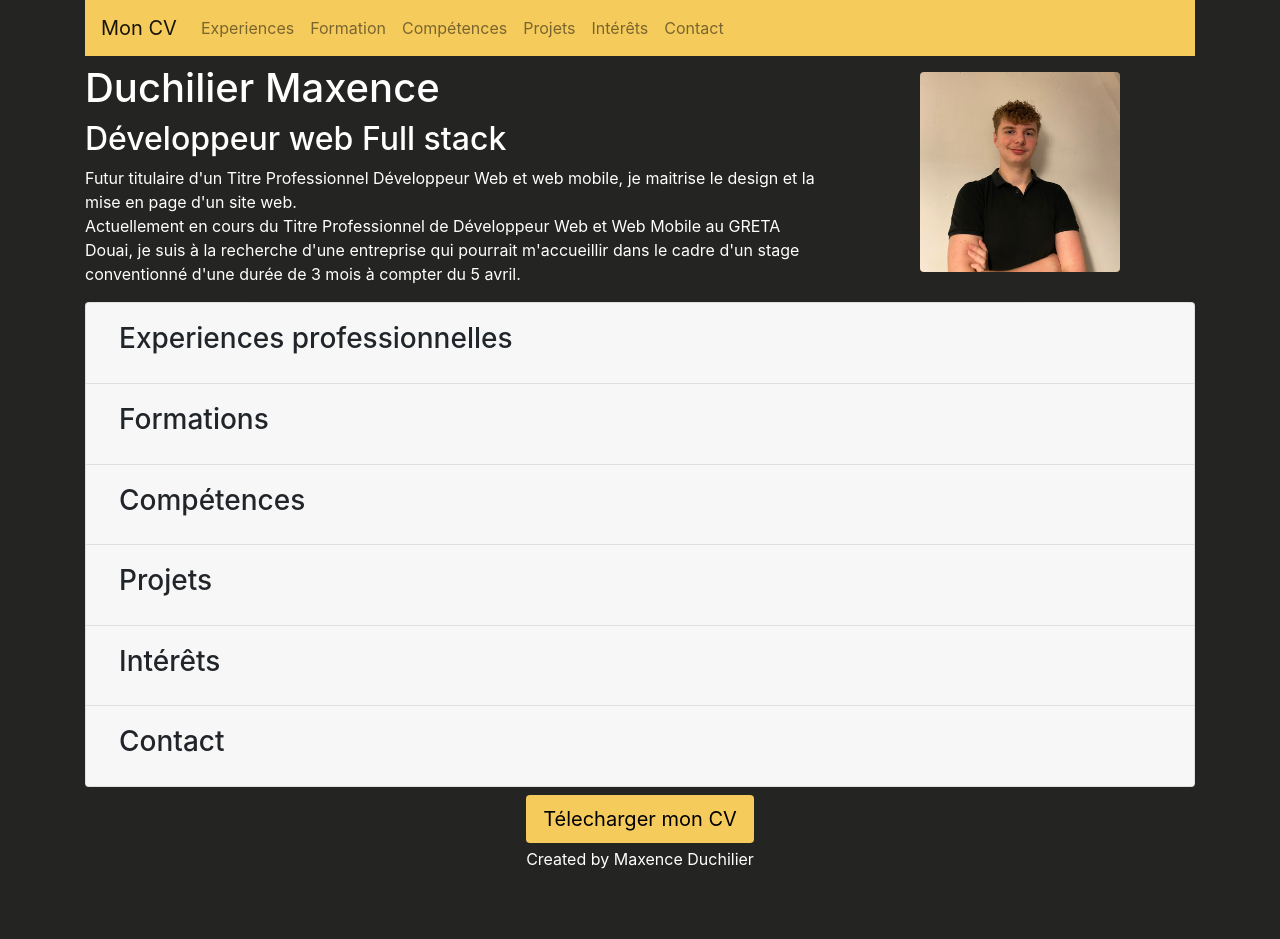
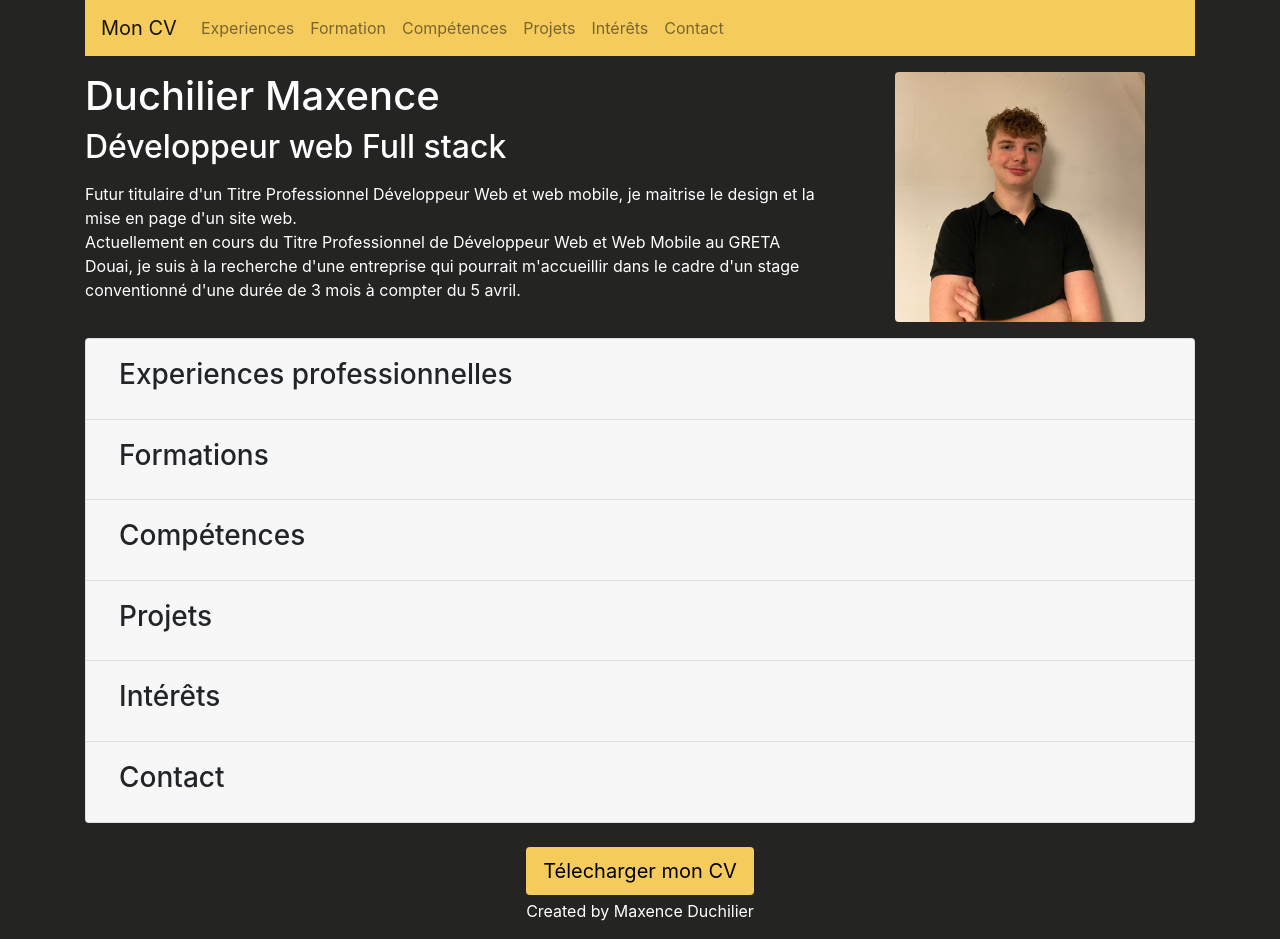
Before and after one commit to Shiipin/CV, a plain HTML site: page index.html in a window 1280 px wide. Before the commit the page ends 887 px from the top, so only its background shows below. Drawn offline with Linux system fonts and the light colour scheme.

Commit message:
Changement de taille

```diff
--- a/index.html
+++ b/index.html
@@ -46,18 +46,18 @@
 
         <div class="row">
             <div class="col-lg-8" id="information">
-                <h1 class="mt-2">Duchilier  Maxence</h1>
+                <h1 class="mt-3">Duchilier  Maxence</h1>
                 <h2>Développeur web Full stack</h2>
 
 
-                <p class="mt-2">Futur titulaire d'un Titre Professionnel Développeur Web et web mobile, je maitrise le design et la mise en page d'un site web. <br/>
+                <p class="mt-3">Futur titulaire d'un Titre Professionnel Développeur Web et web mobile, je maitrise le design et la mise en page d'un site web. <br/>
 
                     Actuellement en cours du Titre Professionnel de Développeur Web et Web Mobile au GRETA Douai, je suis à
                     la recherche d'une entreprise qui pourrait m'accueillir dans le cadre d'un stage conventionné d'une
                     durée de 3 mois à compter du 5 avril.</p>
             </div>
             <div class="col-lg-4 rounded-right mt-3 mb-3 text-center ">
-                <img src="IMG_1939.jpg" class="rounded" height="200vh" width="200vw" />
+                <img src="IMG_1939.jpg" class="rounded" height="250vh" width="250vw" />
             </div>
 
         </div>
@@ -198,7 +198,7 @@
 
 
     <FOOTER class="text-center">
-        <button type="button" class="btn btn-lg rounded mt-2" style="background-color: #F5CB5C "><a href="CV%20MAX%202020.pdf" style="color: black" download>Télecharger mon CV</a></button>
+        <button type="button" class="btn btn-lg rounded mt-4" style="background-color: #F5CB5C "><a href="CV%20MAX%202020.pdf" style="color: black" download>Télecharger mon CV</a></button>
         <p class="text-center mt-1">Created by Maxence Duchilier</p>
     </FOOTER>
 
```
